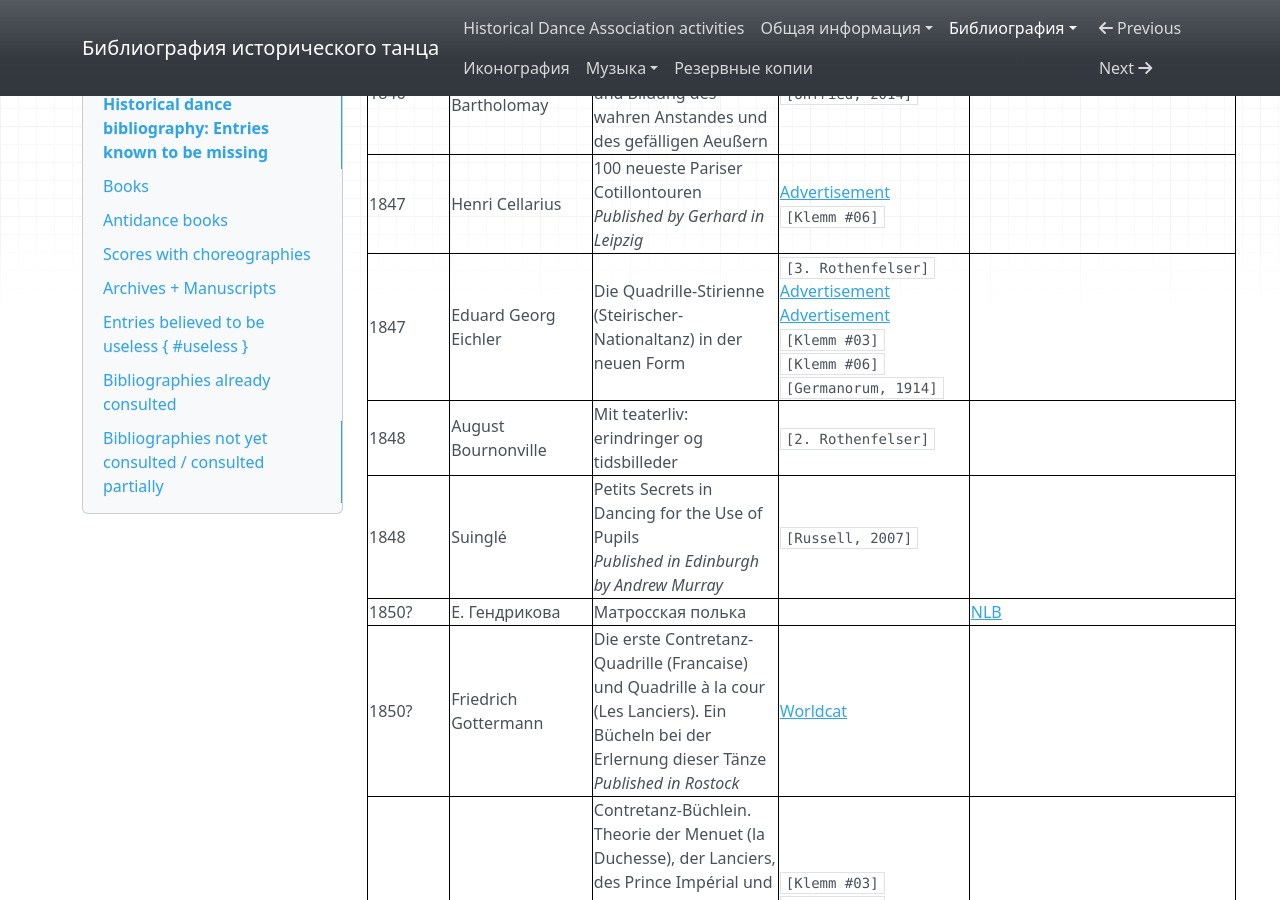
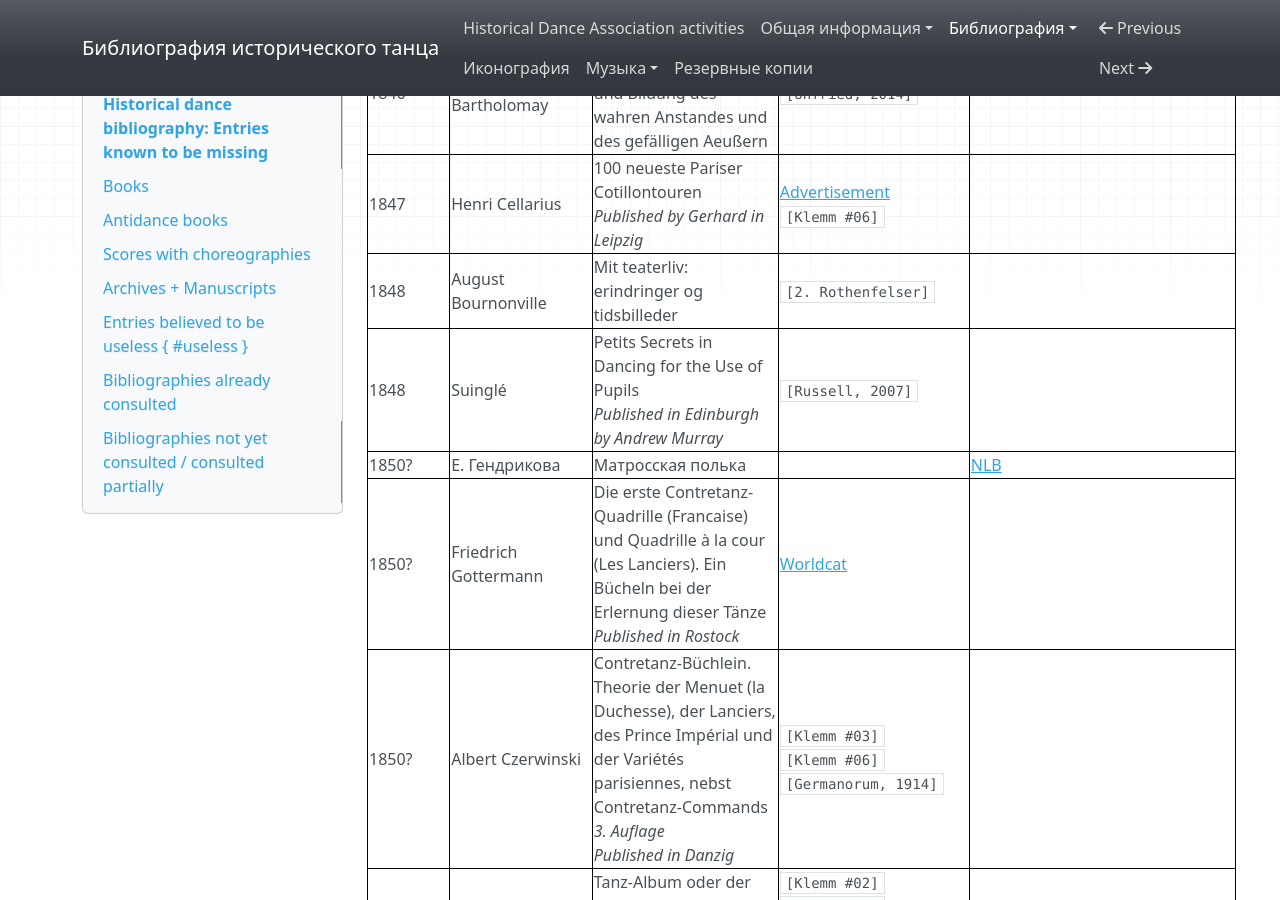
Before and after one commit to hda-technical/dancebooks, an MkDocs documentation site: the page built from docs/bib/missing.md, in a window 1280 px wide and 900 px high, scrolled down 34921 px. Built offline with MkDocs 1.6.1, drawn with Linux system fonts in a browser that asks for light colours; nearby versions of some CDN libraries.

Commit message:
Add _Die Quadrille-Stirienne_ scanned by the BNF

```diff
--- a/docs/bib/missing.md
+++ b/docs/bib/missing.md
@@ -306,7 +306,6 @@ _This table is intended to be accurate, yet sometimes it is slightly outdated._
 | 1846–1852? | Johann Raab<br/>F. W. Swoboda | Concordia Quadrille | [Advertisement](https://books.google.com/books?id=zLwzAQAAIAAJ&pg=PA199) | |
 | 1846 | Paul Bruno Bartholomay | Die Tanzkunst in Beziehung auf die Lehre und Bildung des wahren Anstandes und des gefälligen Aeußern | `[Unfried, 2014]` | |
 | 1847 | Henri Cellarius | 100 neueste Pariser Cotillontouren<br/>_Published by Gerhard in Leipzig_ | [Advertisement](https://books.google.com/books?id=h_NIAAAAcAAJ&pg=PA156&lpg=PA156)<br/>`[Klemm #06]` | |
-| 1847 | Eduard Georg Eichler | Die Quadrille-Stirienne (Steirischer-Nationaltanz) in der neuen Form | `[3. Rothenfelser]`<br/>[Advertisement](https://books.google.com/books?id=G0USAAAAIAAJ&pg=RA1-PA54&dq=die+quadrille-stirienne)<br/>[Advertisement](https://books.google.com/books?id=h_NIAAAAcAAJ&pg=PA156&lpg=PA156)<br/>`[Klemm #03]`<br/>`[Klemm #06]`<br/>`[Germanorum, 1914]` | |
 | 1848 | August Bournonville | Mit teaterliv: erindringer og tidsbilleder | `[2. Rothenfelser]` | |
 | 1848 | Suinglé | Petits Secrets in Dancing for the Use of Pupils<br/>_Published in Edinburgh by Andrew Murray_ | `[Russell, 2007]` | |
 | 1850? | Е. Гендрикова | Матросская полька | | [NLB](http://unicat.nlb.by/opac/pls/pages.view_doc?off=0&siz=&qid=96856&format=full&nn=134) |
```
Also changed, not shown: 1 other file.
